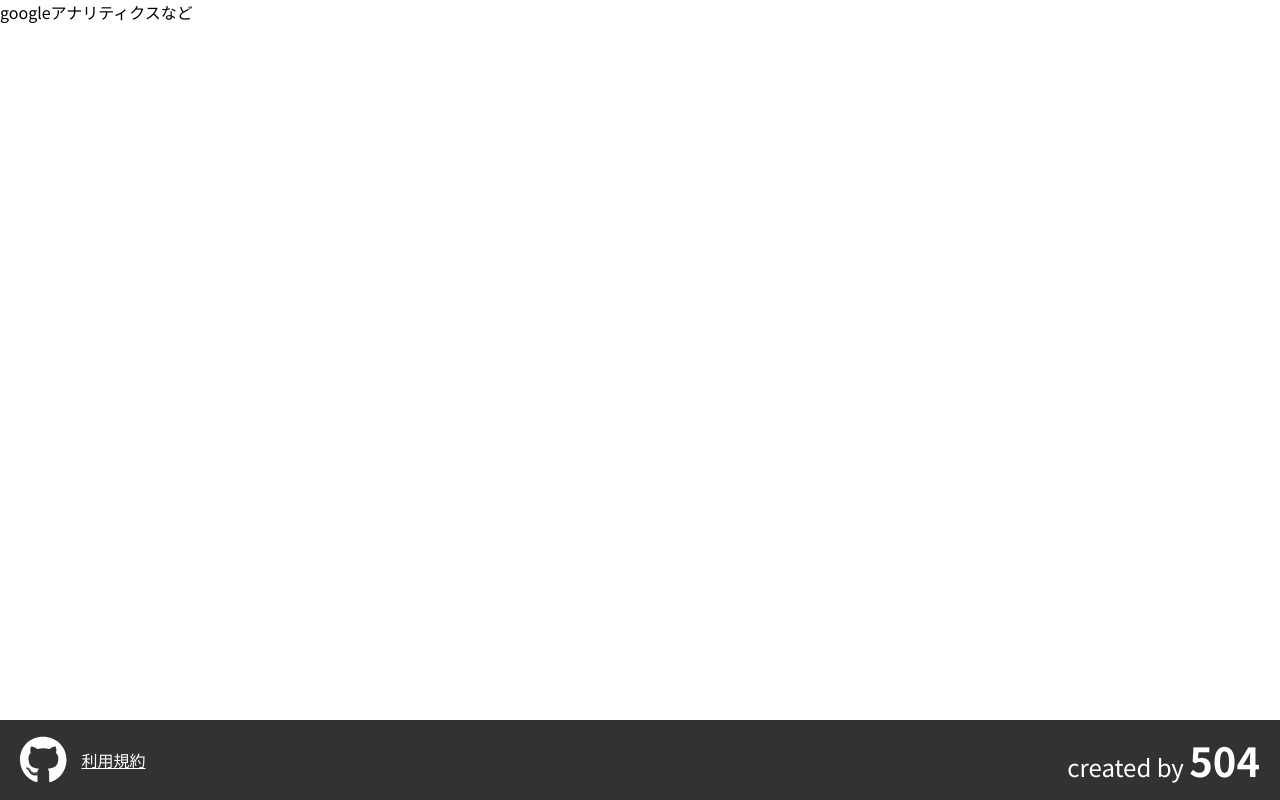
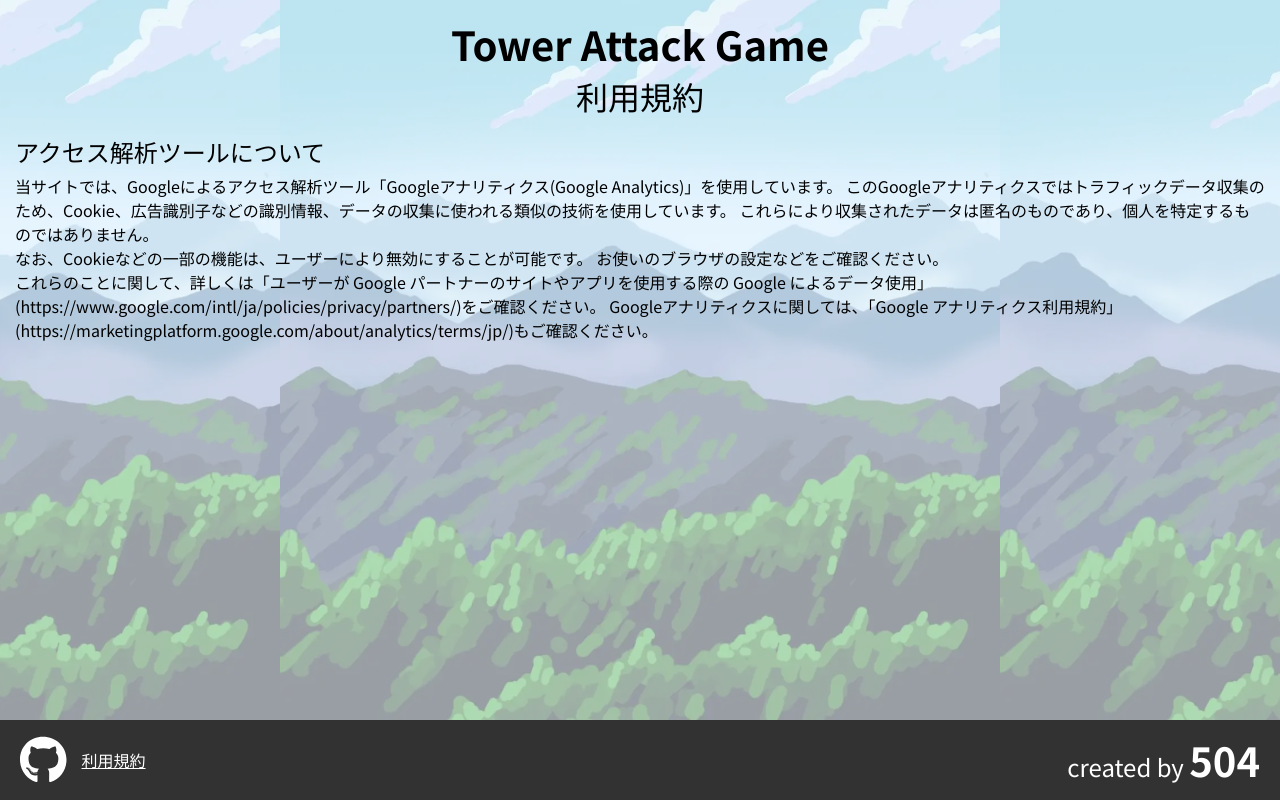
Before and after one commit to nishi-developers/TowerAttackGame, a Vue app: page /terms in a window 1280 px wide. Built offline with nearby package versions, Linux system fonts and the light colour scheme.

Commit message:
add terms

```diff
--- a/src/views/menu.vue
+++ b/src/views/menu.vue
@@ -13,12 +13,6 @@
           </div>
         </a>
         <div id="spacer"></div>
-        <!-- <RouterLink class="RouterLink" :to="'/game/' + StageID" v-for="StageID in Stages">
-          <div class="stage">
-            <p class="text Name"><b>{{ StageData[StageID]["StageName"] }}</b></p>
-            <p class="text Description">{{ StageData[StageID]["Description"] }}</p>
-          </div>
-        </RouterLink> -->
       </div>
     </div>
   </div>
@@ -59,6 +53,7 @@
 }
 
 #title {
+  margin-top: 15px;
   font-size: 2.5rem;
 }
 
--- a/src/views/terms.vue
+++ b/src/views/terms.vue
@@ -1,5 +1,75 @@
 <template>
-    googleアナリティクスなど
+  <div id="backimage">
+    <div id="MainCanvas">
+      <RouterLink to="/" class="RouterLink">
+        <p id="title" class="titles"><b>Tower Attack Game</b></p>
+      </RouterLink>
+      <p id="subtitle" class="titles">利用規約</p>
+      <div id="contents">
+        <p class="heading">アクセス解析ツールについて</p>
+        <p class="text">当サイトでは、Googleによるアクセス解析ツール「Googleアナリティクス(Google Analytics)」を使用しています。
+          このGoogleアナリティクスではトラフィックデータ収集のため、Cookie、広告識別子などの識別情報、データの収集に使われる類似の技術を使用しています。
+          これらにより収集されたデータは匿名のものであり、個人を特定するものではありません。
+          <br>
+          なお、Cookieなどの一部の機能は、ユーザーにより無効にすることが可能です。
+          お使いのブラウザの設定などをご確認ください。
+          <br>
+          これらのことに関して、詳しくは「ユーザーが Google パートナーのサイトやアプリを使用する際の Google
+          によるデータ使用」(https://www.google.com/intl/ja/policies/privacy/partners/)をご確認ください。
+          Googleアナリティクスに関しては、「Google アナリティクス利用規約」(https://marketingplatform.google.com/about/analytics/terms/jp/)もご確認ください。
+        </p>
+      </div>
+    </div>
+  </div>
+</template>
+<style scoped>
+/* 画面全体 */
+#backimage {
+  height: calc(100% - var(--footer));
+  width: 100%;
+  margin: 0;
+  padding: 0;
+  position: absolute;
+  background-image: url("@/assets/background/Mounten1.webp");
+  background-position-x: center;
+  background-position-y: bottom;
+  background-size: auto 100%;
+}
 
-    <!-- - アクセス情報を収集してiphone or Android比率調べたい -->
-</template>
+#MainCanvas {
+  height: 100%;
+  width: 100%;
+  margin: 0;
+  padding: 0;
+  background-color: rgba(255, 255, 255, 0.5);
+  position: absolute;
+}
+
+/* タイトル */
+.titles {
+  text-align: center;
+  color: #000;
+}
+
+#title {
+  margin-top: 15px;
+  font-size: 2.5rem;
+}
+
+#subtitle {
+  font-size: 2rem;
+}
+
+#contents{
+  margin: 15px;
+}
+
+#contents .heading {
+  font-size: 1.5rem;
+  margin-bottom: 5px;
+}
+
+#contents .text {
+  font-size: 1rem;
+}
+</style>
```
